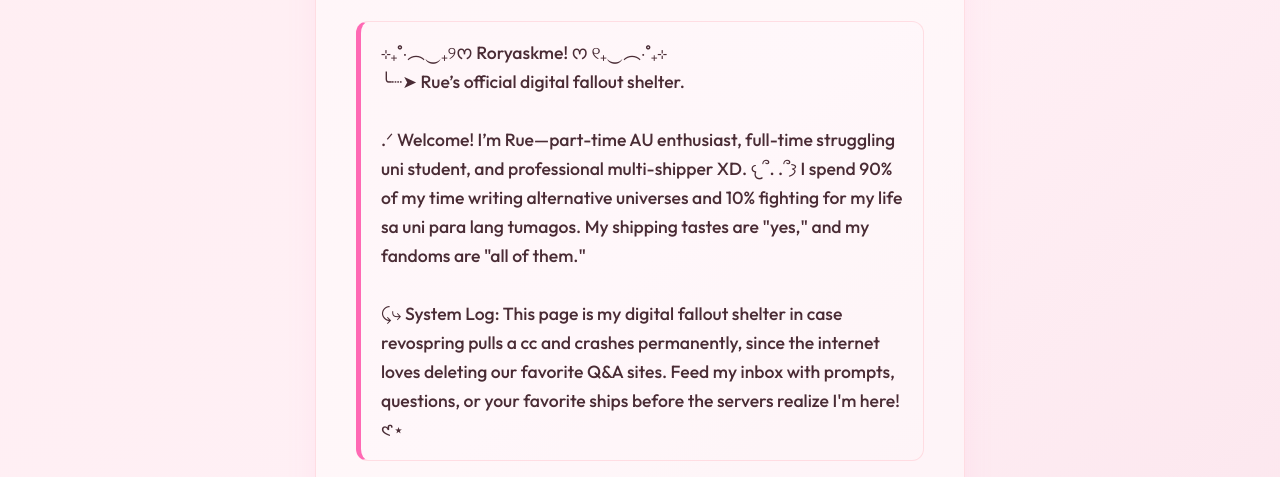
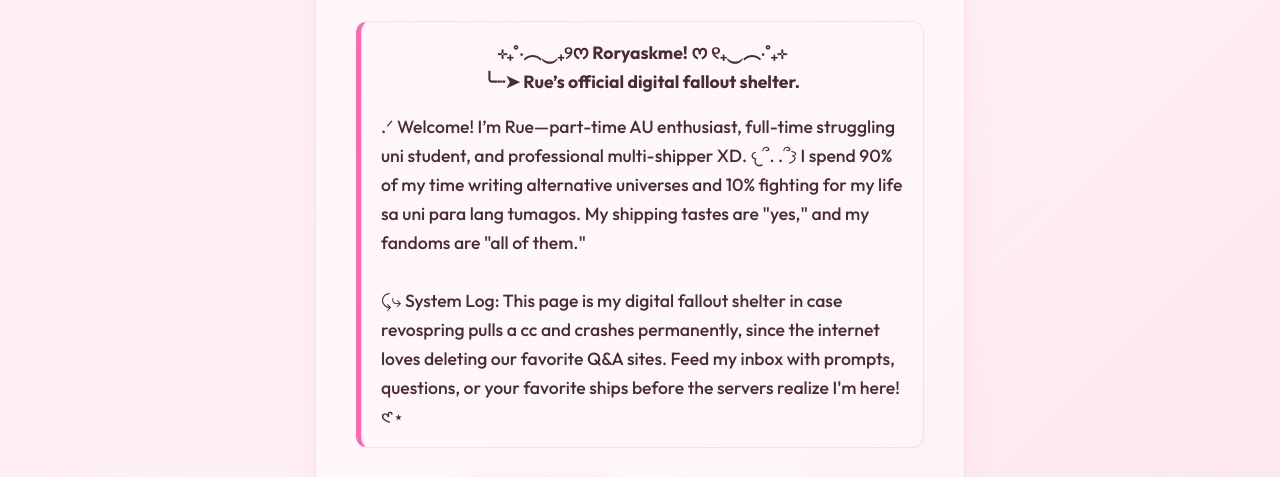
Before and after one commit to afgdfhuyuruiweh/roryaskme, a website: page index.html in a window 1280 px wide. Shown: the part 303-780 px from the top of the page. Drawn offline with Linux system fonts and the light colour scheme; no server answers; a web font is replaced by a local one.

Commit message:
Add files via upload

```diff
--- a/index.html
+++ b/index.html
@@ -50,12 +50,15 @@
                 <div style="font-size: 3rem; margin-bottom: 20px;">🌸</div>
                 <h1 style="font-size: 2.2rem; font-weight: 800; margin-bottom: 24px; color: var(--text-primary);">Roryaskme!</h1>
 
-                <div id="landing-welcome-message" style="font-size: 1.1rem; line-height: 1.65; margin-bottom: 32px; color: var(--text-primary); text-align: left; white-space: pre-wrap; font-weight: 500; border-left: 5px solid var(--accent-color); padding-left: 20px; background: rgba(255,255,255,0.02); padding: 16px 20px; border-radius: 12px; border: 1px solid var(--glass-border); border-left: 5px solid var(--accent-color);">⊹₊˚‧︵‿₊୨ᰔ Roryaskme! ᰔ ୧₊‿︵‧˚₊⊹
-╰┈➤ Rue’s official digital fallout shelter.
-
-.ᐟ Welcome! I’m Rue—part-time AU enthusiast, full-time struggling uni student, and professional multi-shipper XD. 𐔌՞. .՞𐦯 I spend 90% of my time writing alternative universes and 10% fighting for my life sa uni para lang tumagos. My shipping tastes are "yes," and my fandoms are "all of them."
+                <div id="landing-welcome-message" style="font-size: 1.1rem; line-height: 1.65; margin-bottom: 32px; color: var(--text-primary); text-align: left; background: rgba(255,255,255,0.02); padding: 16px 20px; border-radius: 12px; border: 1px solid var(--glass-border); border-left: 5px solid var(--accent-color);">
+                    <div style="text-align: center; margin-bottom: 16px; font-weight: 700;">
+                        ⊹₊˚‧︵‿₊୨ᰔ Roryaskme! ᰔ ୧₊‿︵‧˚₊⊹<br>
+                        ╰┈➤ Rue’s official digital fallout shelter.
+                    </div>
+                    <div style="white-space: pre-wrap; font-weight: 500;">.ᐟ Welcome! I’m Rue—part-time AU enthusiast, full-time struggling uni student, and professional multi-shipper XD. 𐔌՞. .՞𐦯 I spend 90% of my time writing alternative universes and 10% fighting for my life sa uni para lang tumagos. My shipping tastes are "yes," and my fandoms are "all of them."
 
 ⤹⤷ System Log: This page is my digital fallout shelter in case revospring pulls a cc and crashes permanently, since the internet loves deleting our favorite Q&A sites. Feed my inbox with prompts, questions, or your favorite ships before the servers realize I'm here! 𑣲⋆</div>
+                </div>
 
                 <div style="margin-top: 30px; display: flex; flex-direction: column; align-items: center; gap: 12px;">
                     <div style="display: flex; gap: 12px; flex-wrap: wrap; justify-content: center; width: 100%;">
```
